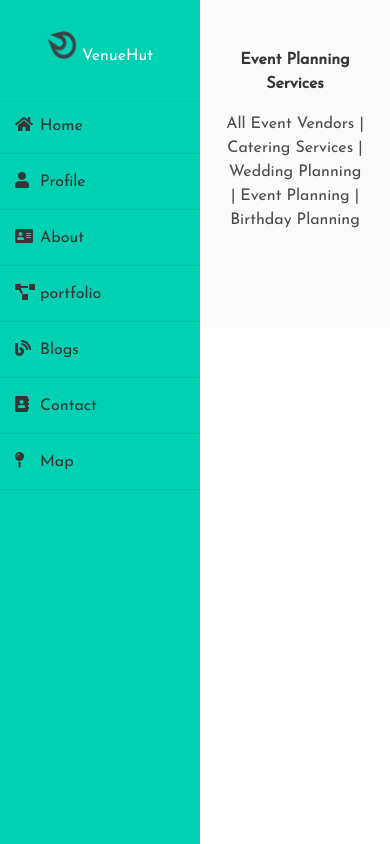
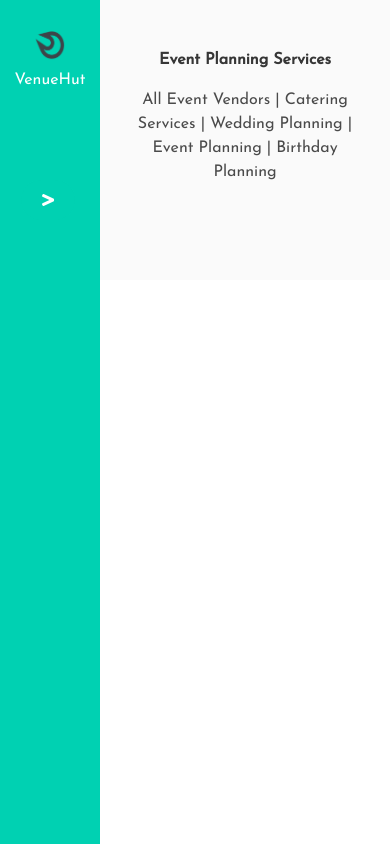
Before and after one commit to ankitchoudhary-vcf/VenueHut, a PHP site: page / in a window 390 px wide. Run offline with PHP 8.4, Linux system fonts and the light colour scheme; some libraries are stand-ins or nearby versions.

Commit message:
Navbar Update

```diff
--- a/Admin/assets/css/style.css
+++ b/Admin/assets/css/style.css
@@ -100,6 +100,14 @@ body{
   line-height: 25px;
 }
 
+#sidebarToggle{
+  display: none;
+}
+
+.rotate{
+  transform: rotate(180deg)!important;
+}
+
 .wrapper .main_content .info div{
   margin-bottom: 20px;
 }
@@ -109,3 +117,18 @@ body{
     display: none !important;
   }
 }
+@media (max-width:500px){
+  .wrapper .sidebar{
+    width:100px;
+  }
+  .wrapper .sidebar #navbar{
+    display: none;
+  }
+  .wrapper .main_content{
+    margin-left: 100px;
+  }
+  #sidebarToggle{
+    transform: translate(-50%, 100%);
+    display: block;
+  }
+}
--- /dev/null
+++ b/Admin/assets/js/script.js
@@ -0,0 +1,18 @@
+var burger = document.getElementById("sidebarToggle");
+var nav = document.getElementById(burger.dataset.target);
+
+burger.addEventListener("click", ()=>{
+    if(!(navbar.classList.contains("is-active")))
+    {
+        document.getElementsByClassName('sidebar')[0].style.width = '200px';
+        document.getElementById('navbar').style.display = 'block';
+    }
+    else{
+
+        document.getElementsByClassName('sidebar')[0].style.width = '100px';
+        document.getElementById('navbar').style.display = 'none';
+    }
+    navbar.classList.toggle("is-active");
+    burger.classList.toggle('rotate');
+
+});
--- a/Admin/index.php
+++ b/Admin/index.php
@@ -35,5 +35,5 @@
 
 
 </body>
-
+<script src="./assets/js/script.js"></script>
 </html>
--- a/Admin/navbar.php
+++ b/Admin/navbar.php
@@ -1,12 +1,13 @@
 <div class="sidebar">
   <h2><img src="./assets/image/favicon.png"> VenueHut</h2>
-  <ul>
-    <li><a href="#"><i class="fas fa-home"></i>Home</a></li>
-    <li><a href="#"><i class="fas fa-user"></i>Profile</a></li>
-    <li><a href="#"><i class="fas fa-address-card"></i>About</a></li>
-    <li><a href="#"><i class="fas fa-project-diagram"></i>portfolio</a></li>
-    <li><a href="#"><i class="fas fa-blog"></i>Blogs</a></li>
-    <li><a href="#"><i class="fas fa-address-book"></i>Contact</a></li>
-    <li><a href="#"><i class="fas fa-map-pin"></i>Map</a></li>
-  </ul>
+
+  <div id="navbar">
+    <ul>
+      <li><a href="#"><i class="fas fa-home"></i>Dashboard</a></li>
+      <li><a href="#"><i class="fas fa-user"></i>Add New Services</a></li>
+      <li><a href="#"><i class="fa fa-sign-out mr-2"></i>Logout</a></li>
+    </ul>
+  </div>
+
+  <div><button class="button is-rounded m-6 is-primary" id="sidebarToggle" aria-label="menu" aria-expanded="false" data-target="navbar"><i class="fa fa-greater-than"></i></button></div>
 </div>
```
